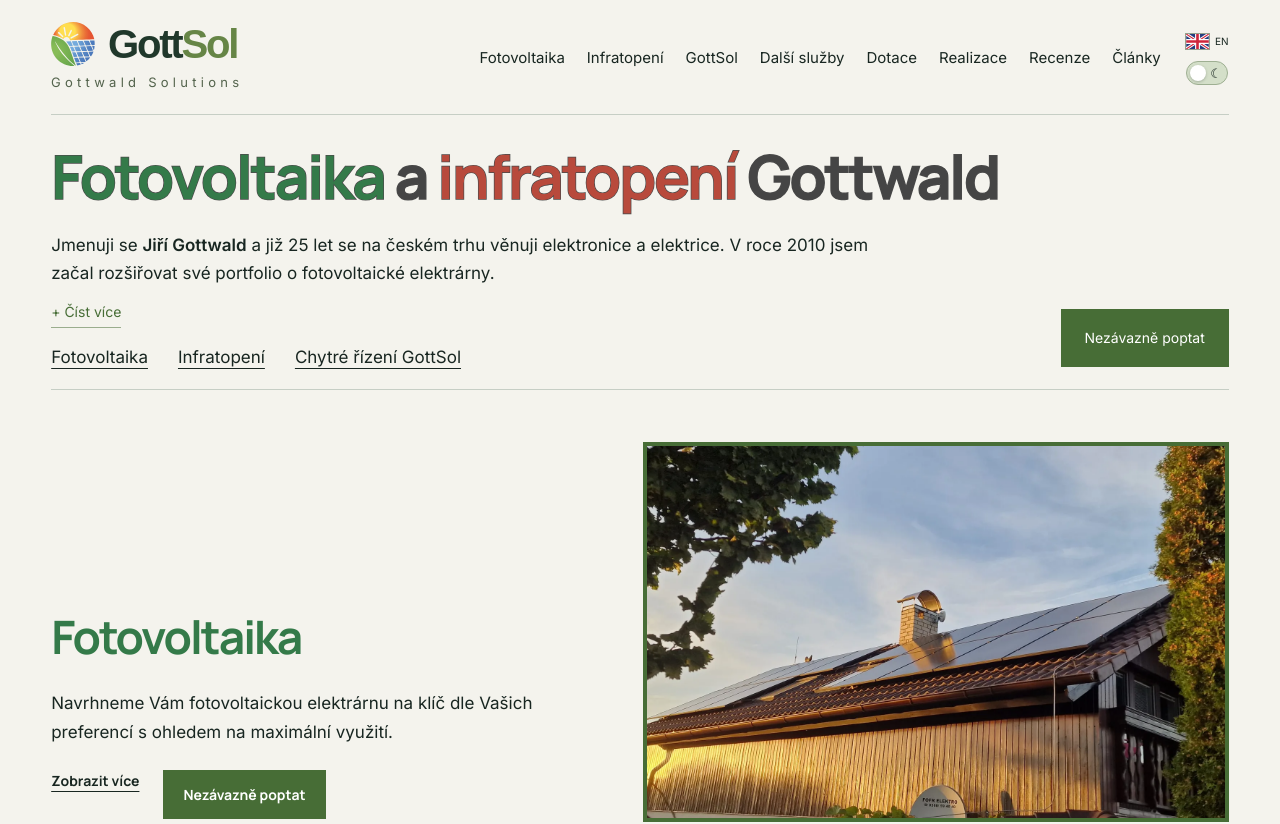
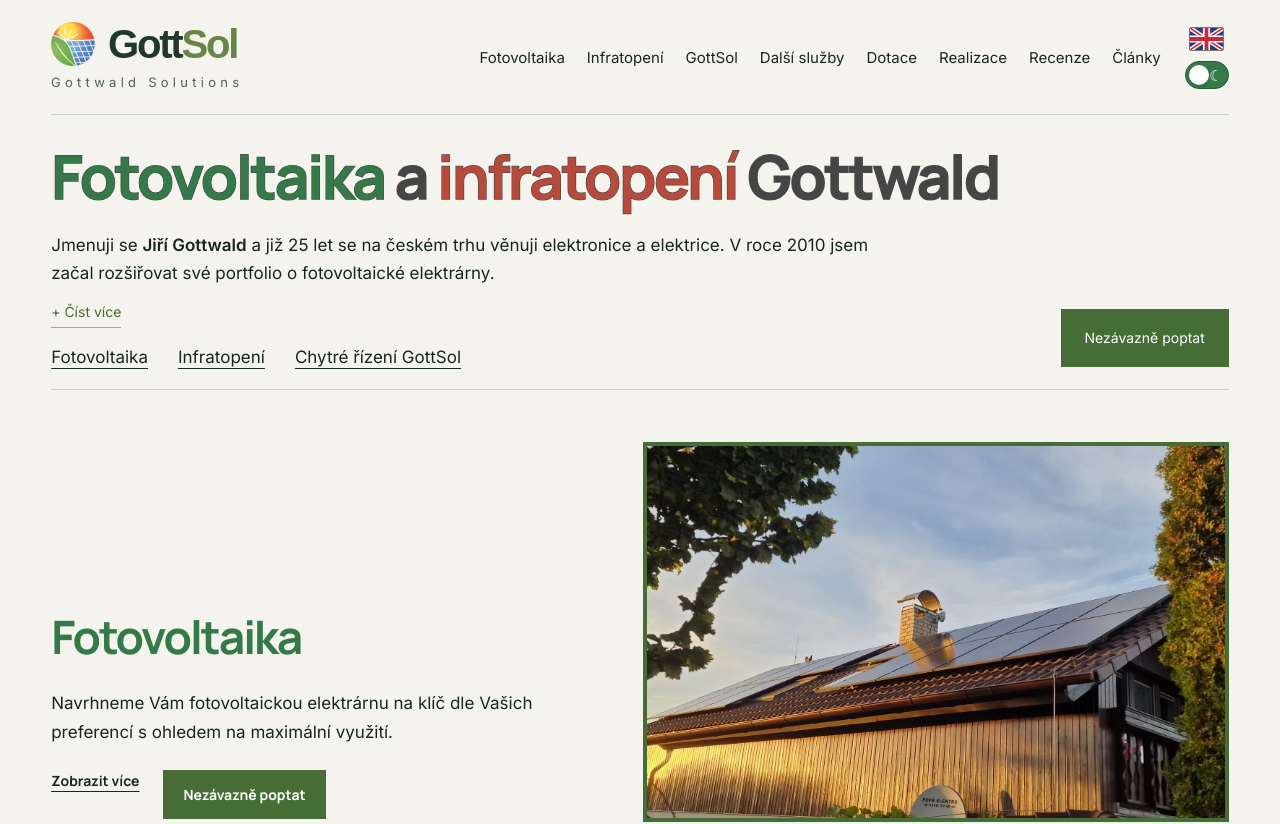
Before and after one commit to vachuska1/fotovoltaika-gottwald, a Next.js app: page / in a window 1280 px wide. Shown: the top 824 px of the page. Built offline with nearby package versions, Linux system fonts and the light colour scheme.

Commit message:
Improve header toggles and link association membership

```diff
--- a/src/components/site-header.module.css
+++ b/src/components/site-header.module.css
@@ -1,9 +1,9 @@
 .header{gap:24px;background:var(--page-bg,#f4f3ed)}
 .utilities{display:flex;flex-direction:column;align-items:center;justify-content:center;gap:8px;flex-shrink:0;width:44px;align-self:center}
-.language{display:flex;align-items:center;justify-content:center;gap:5px;width:44px;height:24px;font-size:10px;line-height:1}.language svg{width:25px;height:17px;border:1px solid #95a18e}.language:hover{color:#347a49}
-.theme{display:flex;align-items:center;justify-content:space-between;position:relative;box-sizing:border-box;width:42px;height:24px;margin:0;padding:3px 5px;background:var(--toggle-bg,#d4dfc9);border:1px solid var(--line,#9eaf92);border-radius:20px;color:var(--text-main,#20382b);font-size:13px;line-height:1}
-.theme i{position:absolute;left:3px;top:3px;width:16px;height:16px;background:#fff;border-radius:50%;box-shadow:0 1px 3px #14221b40;transition:transform .2s ease}
-.theme[aria-checked=true] i{transform:translateX(18px)}
+.language{display:flex;align-items:center;justify-content:center;width:44px;height:28px;line-height:1}.language svg{width:35px;height:24px;border:1px solid #6c7d64;border-radius:2px}.language:hover{color:#347a49}
+.theme{display:flex;align-items:center;justify-content:space-between;position:relative;box-sizing:border-box;width:44px;height:28px;margin:0;padding:3px 5px;background:#347a49;border:1px solid #285c37;border-radius:20px;color:#fff;font-size:15px;line-height:1}
+.theme i{position:absolute;left:3px;top:3px;width:20px;height:20px;background:#fff;border-radius:50%;box-shadow:0 1px 3px #14221b40;transition:transform .2s ease}
+.theme[aria-checked=true]{background:#294c71;border-color:#739ac1}.theme[aria-checked=true] i{transform:translateX(16px)}.language:focus-visible,.theme:focus-visible{outline:2px solid var(--text-main,#20382b);outline-offset:3px}
 .menuButton{display:none;align-items:center;justify-content:center;flex-shrink:0;width:54px;height:54px;padding:10px;background:none;border:0;color:var(--text-main,#20382b)}
 .hamburger{position:relative;display:block;width:31px;height:24px}.hamburger i{position:absolute;left:0;width:31px;height:2px;border-radius:2px;background:currentColor;transition:transform .22s ease,opacity .15s ease,top .22s ease}.hamburger i:nth-child(1){top:2px}.hamburger i:nth-child(2){top:11px}.hamburger i:nth-child(3){top:20px}.cross i:nth-child(1){top:11px;transform:rotate(45deg)}.cross i:nth-child(2){opacity:0}.cross i:nth-child(3){top:11px;transform:rotate(-45deg)}
 .dialog{position:fixed;inset:0;width:100%;max-width:none;height:100dvh;max-height:none;margin:0;padding:0;border:0;background:var(--page-bg,#f4f3ed);color:var(--text-main,#182621);overscroll-behavior:contain}
--- a/src/components/site-header.tsx
+++ b/src/components/site-header.tsx
@@ -11,7 +11,7 @@
  useEffect(()=>{const media=matchMedia('(min-width:1101px)');const resize=()=>{if(media.matches){dialog.current?.close();setOpen(false);}};media.addEventListener('change',resize);return()=>media.removeEventListener('change',resize);},[]);
  function close(){dialog.current?.close();setOpen(false);}
  function toggleTheme(){const next=!dark;setDark(next);document.documentElement.dataset.theme=next?'dark':'light';try{localStorage.setItem('gottsol-theme',next?'dark':'light');}catch{}}
- function utilities(){return <div className={styles.utilities}><a className={styles.language} href={switchHref} aria-label={ui(locale,'Switch to English','Přepnout do češtiny')} title={ui(locale,'English','Čeština')} onClick={event=>{if(englishPaths.includes(csPath))event.currentTarget.href=switchHref+location.hash;}}><Flag czech={locale==='en'}/><span>{locale==='en'?'CZ':'EN'}</span></a><button type="button" className={styles.theme} role="switch" aria-checked={dark} aria-label={ui(locale,'Tmavý režim','Dark mode')} title={ui(locale,dark?'Světlý režim':'Tmavý režim',dark?'Light mode':'Dark mode')} onClick={toggleTheme}><span aria-hidden="true">☀</span><span aria-hidden="true">☾</span><i/></button></div>;}
+ function utilities(){return <div className={styles.utilities}><a className={styles.language} href={switchHref} aria-label={ui(locale,'Switch to English','Přepnout do češtiny')} title={ui(locale,'English','Čeština')} onClick={event=>{if(englishPaths.includes(csPath))event.currentTarget.href=switchHref+location.hash;}}><Flag czech={locale==='en'}/></a><button type="button" className={styles.theme} role="switch" aria-checked={dark} aria-label={ui(locale,'Tmavý režim','Dark mode')} title={ui(locale,dark?'Světlý režim':'Tmavý režim',dark?'Light mode':'Dark mode')} onClick={toggleTheme}><span aria-hidden="true">☀</span><span aria-hidden="true">☾</span><i/></button></div>;}
  function brand(){return <a href={localHref('/',locale)} className="brand" aria-label={name}><img className="brand-logo header-logo-light" src="/brand/gottsol-logo.svg" alt={name} width={188} height={48}/><img className="brand-logo header-logo-dark" src="/brand/gottsol-logo-light.svg" alt={name} width={188} height={48}/><svg className="brand-subtitle" viewBox="0 0 188 23" role="img" aria-label="Gottwald Solutions"><text x="0" y="16" fontSize="13" textLength="188" lengthAdjust="spacing" fill="currentColor">Gottwald Solutions</text></svg></a>;}
  function icon(active:boolean){return <span className={`${styles.hamburger} ${active?styles.cross:''}`} aria-hidden="true"><i/><i/><i/></span>;}
  return <><header className={`site-header ${styles.header}`} lang={locale}>{brand()}<nav aria-label={ui(locale,'Hlavní navigace','Main navigation')} className="desktop-nav">{navigation.map(n=><a key={n.href} href={n.href}>{n.label}</a>)}</nav><button className={styles.menuButton} type="button" aria-label={ui(locale,'Otevřít menu','Open menu')} aria-haspopup="dialog" aria-expanded={open} aria-controls="mobile-navigation" onClick={()=>setOpen(true)}>{icon(false)}</button>{utilities()}</header>
```
Also changed, not shown: src/components/site.tsx (+1 -1 lines).
